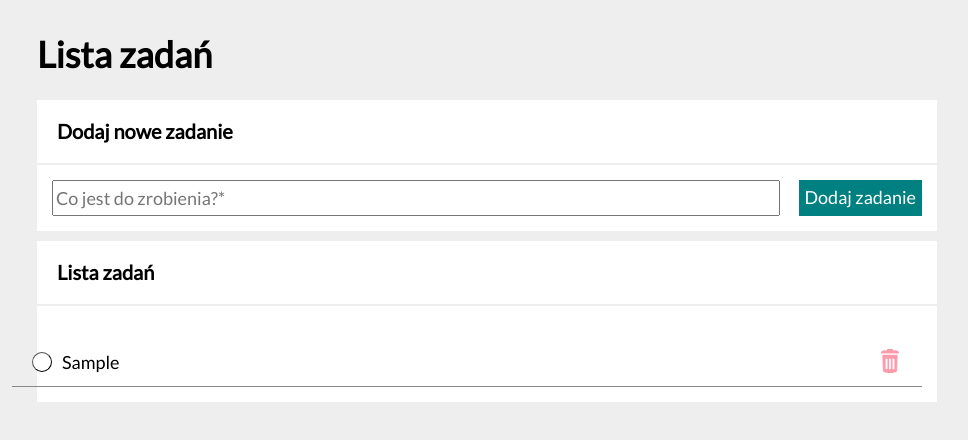
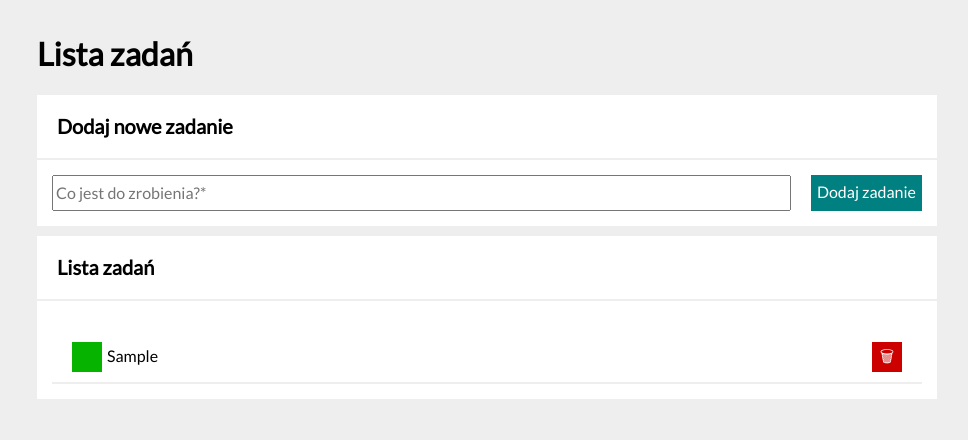
Before and after one commit to Ziko225/task-list, a plain HTML site: page index.html in a window 1280 px wide. Both pictures are taken after typing "Sample" into the empty fields and a click on the button "Dodaj zadanie". Shown: the whole page, without its empty margins (153-1121 px from the left). Drawn offline with nearby package versions, Linux system fonts and the light colour scheme.

Commit message:
renamed class list__buttonChecker, list__buttonRemoverTask and remove class list__buttonChecker--check. clean some code in all css files

```diff
--- a/css/form.css
+++ b/css/form.css
@@ -1,15 +1,18 @@
 .form {
     display: flex;
-    flex-wrap: wrap;
 }
 
 .form__input {
     height: 30px;
-    width: calc(100% - 7px);
+    width: calc(100% - 8px);
 }
 
 .label__input {
-    flex-grow: 2;
+    flex-grow: 1;
+}
+
+.label__button {
+    margin-left: 20px;
 }
 
 .form__button {
@@ -17,6 +20,22 @@
     background-color: teal;
     color: white;
     border-style: none;
+    flex-grow: 1;
+}
+
+@media (max-width: 768px) {
+    .form {
+        flex-direction: column;
+    }
+
+    .label__button {
+        margin: 10px 0px 0px 0px;
+    }
+
+    .form__button {
+        width: 100%;
+        height: 33px;
+    }
 }
 
 .form__button:hover {
@@ -26,7 +45,3 @@
 .form__button:active {
     background-color: rgb(0, 190, 190);
 }
-
-.label__button {
-    margin-left: 20px;
-}
--- a/css/list.css
+++ b/css/list.css
@@ -1,72 +1,48 @@
-.list {
-    display: flex;
-    flex-direction: column-reverse;
-}
-
 .list__block {
     display: flex;
-    align-items: center;
-    font-weight: 400;
-    border-bottom: 2px #888 solid;
-    border-width: 1px;
-    margin: 0px -40px;
+    border-bottom: 2px solid #eee;
     padding: 10px 20px;
-    max-width: 100%;
     word-break: break-word;
 }
 
 .list__task {
-    flex-grow: 2;
+    flex-grow: 1;
+    padding: 5px;
 }
 
 .list__task--check {
     text-decoration: line-through;
-    color: #999;
 }
 
-.list__buttonChecker {
-    margin-right: 10px;
-    border-radius: 30px;
-    background-color: white;
-    border-width: 1px;
-    width: 20px;
-    height: 20px;
+.list__button {
+    width: 30px;
+    height: 30px;
     flex-shrink: 0;
+    border-style: none;
+    padding: 0px;
+    color: white
 }
 
-.list__buttonChecker:hover {
-    background-color: rgb(0, 206, 0);
-    transform: scale(1.225);
+.list__button--checker {
+    background-color: rgb(6, 180, 0);
 }
 
-.list__buttonChecker:active {
-    background-color: rgb(1, 129, 1);
+.list__button--checker:hover {
+    background-color: rgb(0, 205, 0);
 }
 
-.list__buttonChecker--check {
-    background-color: rgb(0, 227, 0);
-    border-radius: 0px;
-    color:white;
-    padding: 0;
+.list__button--checker:active {
+    background-color: rgb(0, 225, 0);
 }
 
-.list__buttonRemoveTask {
-    height: auto;
-    padding: 0px;
-    background-color: rgb(255, 255, 255);
-    border-style: none;
+.list__button--remover {
+    background-color: rgb(205, 0, 0);
 }
 
-.buttonRemoveTask__img {
-    border-radius: 10px;
-    filter: opacity(40%);
+.list__button--remover:hover {
+    background-color: rgb(230, 0, 0);
 }
 
-.buttonRemoveTask__img:hover {
-    transform: scale(1.225);
-    filter: opacity(70%);
+.list__button--remover:active {
+    background-color: rgb(255, 0, 0);
 }
-
-.buttonRemoveTask__img:active {
-    filter: opacity(100%);
-}
--- a/css/main.css
+++ b/css/main.css
@@ -1,7 +1,7 @@
 .main {
     max-width: 900px;
-    padding: 10px;
-    margin: 0 auto;
+    padding: 15px;
+    margin: auto;
 }
 
 .section {
--- a/css/style.css
+++ b/css/style.css
@@ -10,5 +10,4 @@ html {
 .body {
     background-color: #eee;
     font-family: 'Lato', sans-serif;
-    font-size: large;
 }
--- a/index.html
+++ b/index.html
@@ -17,24 +17,17 @@
     <link href="css/style.css" rel="stylesheet">
     <link href="css/main.css" rel="stylesheet">
     <link href="css/form.css" rel="stylesheet">
-    <link href="css/footer.css" rel="stylesheet">
     <link href="css/list.css" rel="stylesheet">
     <link href="./img/icon.png" rel="icon">
 </head>
 
 <body class="body">
     <main class="main">
-
-
-
-
-        <header class="main__eleainent main__element--header">
+        <header>
             <h1>Lista zadań</h1>
         </header>
-
         <section class="section">
             <h2 class="section__header">Dodaj nowe zadanie</h2>
-
             <form class="section__body form js-form">
                 <label class="label__input">
                     <input class="form__input js-taskInput" required placeholder="Co jest do zrobienia?*">
@@ -44,15 +37,11 @@
                 </label>
             </form>
         </section>
-
-
         <section class="section">
             <h2 class="section__header">Lista zadań</h2>
-            <ul class="section__body list js-tasks">
+            <ul class="section__body js-tasks">
             </ul>
         </section>
-
-
     </main>
 </body>
 
--- a/js/script.js
+++ b/js/script.js
@@ -48,13 +48,11 @@
         for (const task of tasks) {
             htmlString += `
                 <li class="list__block">
-                    <button class="list__buttonChecker js-buttonCheck ${task.check ? "list__buttonChecker--check" : ""} js-taskCheckButton">${task.check ? "✓" : ""}</button>
+                    <button class="list__button list__button--checker js-buttonCheck js-taskCheckButton">${task.check ? "✓" : ""}</button>
                         <span class="list__task ${task.check ? "list__task--check" : ""}">
                             ${task.content}
                         </span>
-                    <button class="list__buttonRemoveTask js-taskRemoveButton">
-                    <img class="buttonRemoveTask__img"
-                    src="./img/remove.png" width="24px"></imb></button>
+                    <button class="list__button list__button--remover js-taskRemoveButton">🗑</button>
                 </li>
             `;
         }
```
